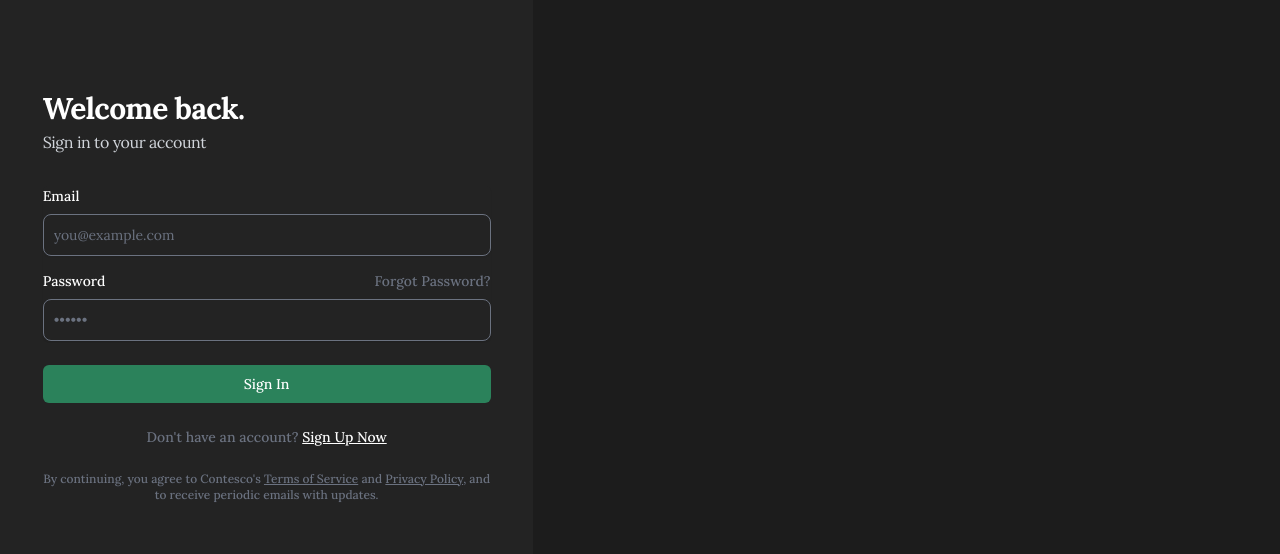
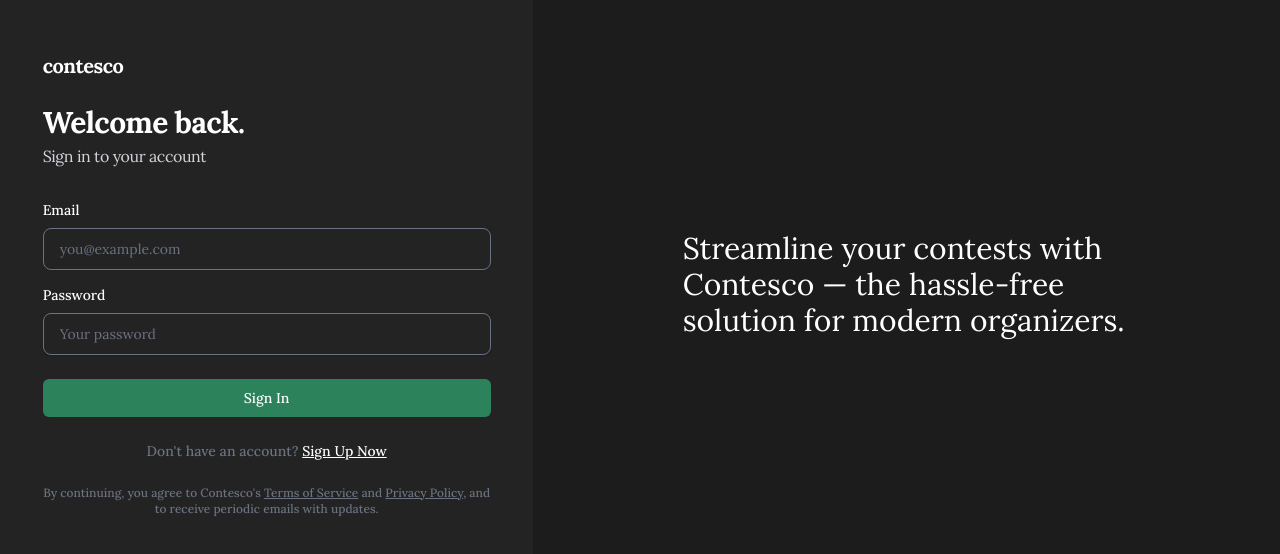
Before and after one commit to isaacdarcilla/contesco.io, a Next.js app: page / in a window 1280 px wide. Shown: the part 116-670 px from the top of the page. Built offline with nearby package versions, Linux system fonts and the light colour scheme.

Commit message:
fix: login page ui

```diff
--- a/app/home/page.tsx
+++ b/app/home/page.tsx
@@ -4,7 +4,7 @@ import Sidebar from "@/components/sidebar/Sidebar";
 import NavBar from "@/components/navbar/NavBar";
 import { Lora } from "next/font/google";
 
-const lora = Lora({ subsets: ["latin"] });
+const lora = Lora();
 
 export default function HomePage() {
   return (
--- a/app/page.tsx
+++ b/app/page.tsx
@@ -1,21 +1,23 @@
 "use client";
 
+import Button from "@/components/button/Button";
+import TextInput from "@/components/input/TextInput";
 import { Lora } from "next/font/google";
 
-const lora = Lora({ subsets: ["latin"] });
+const lora = Lora();
 
 export default function LoginPage() {
   return (
     <main className={lora.className}>
-      <section className="gradient-form h-full bg-neutral-200">
-        <div className="container h-full">
-          <div className=" flex h-full flex-wrap items-center justify-center text-neutral-800">
-            <div className="w-full">
+      <section className="block">
         <div className="g-0 lg:flex lg:flex-wrap">
           <div className="md:px-0 lg:w-5/12">
             <div className="flex h-screen items-center justify-center py-12 px-4 sm:px-6 lg:px-8 bg-secondary">
               <div className="w-full max-w-md space-y-8">
                 <div>
+                  <h3 className="font-bold text-xl tracking-tight text-white">
+                    contesco
+                  </h3>
                   <h2 className="mt-6 text-3xl font-bold tracking-tight text-white">
                     Welcome back.
                   </h2>
@@ -23,51 +25,24 @@ export default function LoginPage() {
                     Sign in to your account
                   </p>
                 </div>
-                      <form className="mt-8 space-y-6" action="#" method="POST">
+                <form className="mt-8 space-y-6">
                   <input type="hidden" name="remember" value="true" />
                   <div className="-space-y-px rounded-md shadow-sm">
-                          <div>
-                            <div className="mb-4">
-                              <label className="block mb-2 text-sm font-medium text-white">
-                                Email
-                              </label>
-                              <input
+                    <TextInput
+                      label="Email"
                       type="email"
-                                className="shadow-sm bg-secondary border border-gray-500 text-gray-700 text-sm rounded-lg focus:ring-gray-500 focus:border-gray-500 block w-full p-2.5"
                       placeholder="you@example.com"
+                      onChange={() => {}}
+                    />
+                    <TextInput
+                      label="Password"
+                      type="password"
+                      placeholder="Your password"
+                      onChange={() => {}}
                     />
                   </div>
-                          </div>
-                          <div>
-                            <div className="mb-4">
-                              <div className="flex justify-between">
-                                <label className="block mb-2 text-sm font-medium text-white">
-                                  Password
-                                </label>
-                                <label
-                                  role="button"
-                                  className="block mb-2 text-sm font-medium text-gray-500 hover:text-gray-600"
-                                >
-                                  Forgot Password?
-                                </label>
-                              </div>
-                              <input
-                                type="password"
-                                className="shadow-sm bg-secondary border border-gray-500 text-gray-700 text-sm rounded-lg focus:ring-gray-500 focus:border-gray-500 block w-full p-2.5"
-                                placeholder="&bull;&bull;&bull;&bull;&bull;&bull;"
-                              />
-                            </div>
-                          </div>
-                        </div>
 
-                        <div>
-                          <button
-                            type="submit"
-                            className="group relative flex w-full justify-center rounded-md border border-transparent bg-button-green py-2 px-4 text-sm font-medium text-white hover:bg-button-green-hover focus:outline-none focus:ring-0 focus:ring-gray-500"
-                          >
-                            Sign In
-                          </button>
-                        </div>
+                  <Button title="Sign In" onClick={() => {}} />
 
                   <div className="text-center text-sm font-medium text-gray-500">
                     Don't have an account?&nbsp;
@@ -81,14 +56,18 @@ export default function LoginPage() {
 
                   <div className="text-center text-xs font-medium text-gray-500">
                     By continuing, you agree to Contesco's{" "}
-                          <u>Terms of Service</u> and <u>Privacy Policy</u>, and
-                          to receive periodic emails with updates.
+                    <u>Terms of Service</u> and <u>Privacy Policy</u>, and to
+                    receive periodic emails with updates.
                   </div>
                 </form>
               </div>
             </div>
           </div>
-                <div className="flex items-center lg:w-7/12 bg-primary"></div>
+          <div className="flex items-center lg:w-7/12 bg-primary">
+            <div className="w-full max-w-md space-y-8 mx-auto">
+              <div className="text-white text-3xl hidden lg:block">
+                Streamline your contests with Contesco — the hassle-free
+                solution for modern organizers.
               </div>
             </div>
           </div>
--- /dev/null
+++ b/components/button/Button.tsx
@@ -0,0 +1,21 @@
+export default function Button({
+  title,
+  onClick,
+}: {
+  title: string;
+  onClick: () => void;
+}) {
+  return (
+    <>
+      <div>
+        <button
+          type="submit"
+          onClick={onClick}
+          className="group relative flex w-full justify-center rounded-md border border-transparent bg-button-green py-2 px-4 text-sm font-medium text-white hover:bg-button-green-hover focus:outline-none focus:ring-0 focus:ring-gray-500"
+        >
+          {title}
+        </button>
+      </div>
+    </>
+  );
+}
--- /dev/null
+++ b/components/input/TextInput.tsx
@@ -0,0 +1,27 @@
+export default function TextInput({
+  label,
+  type,
+  placeholder,
+  onChange,
+}: {
+  label: string;
+  type: string;
+  placeholder: string;
+  onChange: () => void;
+}) {
+  return (
+    <>
+      <div className="mb-4">
+        <label className="block mb-2 text-sm font-medium text-white">
+          {label}
+        </label>
+        <input
+          type={type}
+          className="shadow-sm px-4 bg-secondary border border-gray-500 text-gray-700 text-sm rounded-lg focus:ring-gray-500 focus:border-gray-500 block w-full p-2.5"
+          placeholder={placeholder}
+          onChange={onChange}
+        />
+      </div>
+    </>
+  );
+}
--- a/next.config.js
+++ b/next.config.js
@@ -2,6 +2,9 @@
 const nextConfig = {
   experimental: {
     appDir: true,
+    fontLoaders: [
+      { loader: "@next/font/google", options: { subsets: ["latin"] } },
+    ],
   },
 };
 
```
Lines whose indentation alone changed are shown as unchanged.
